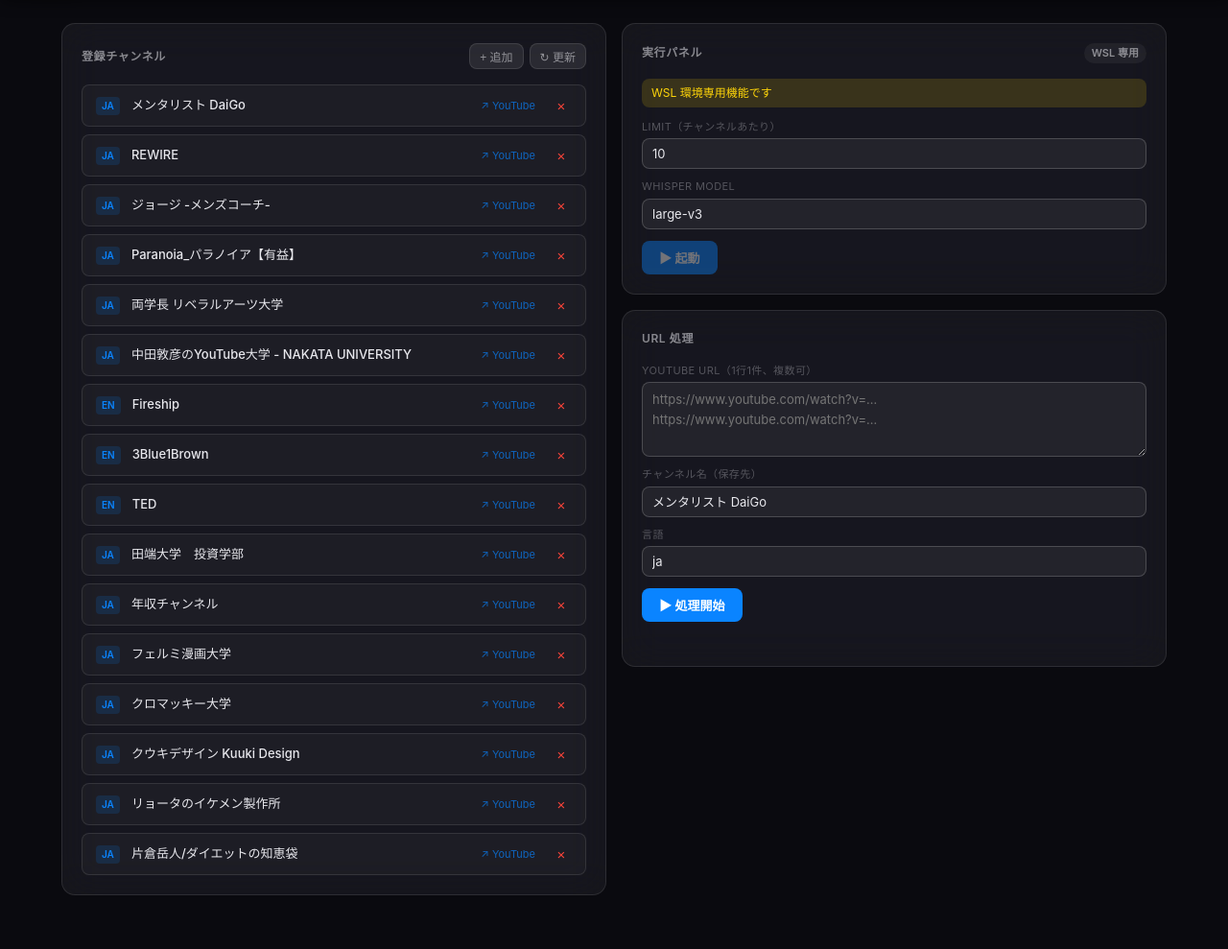
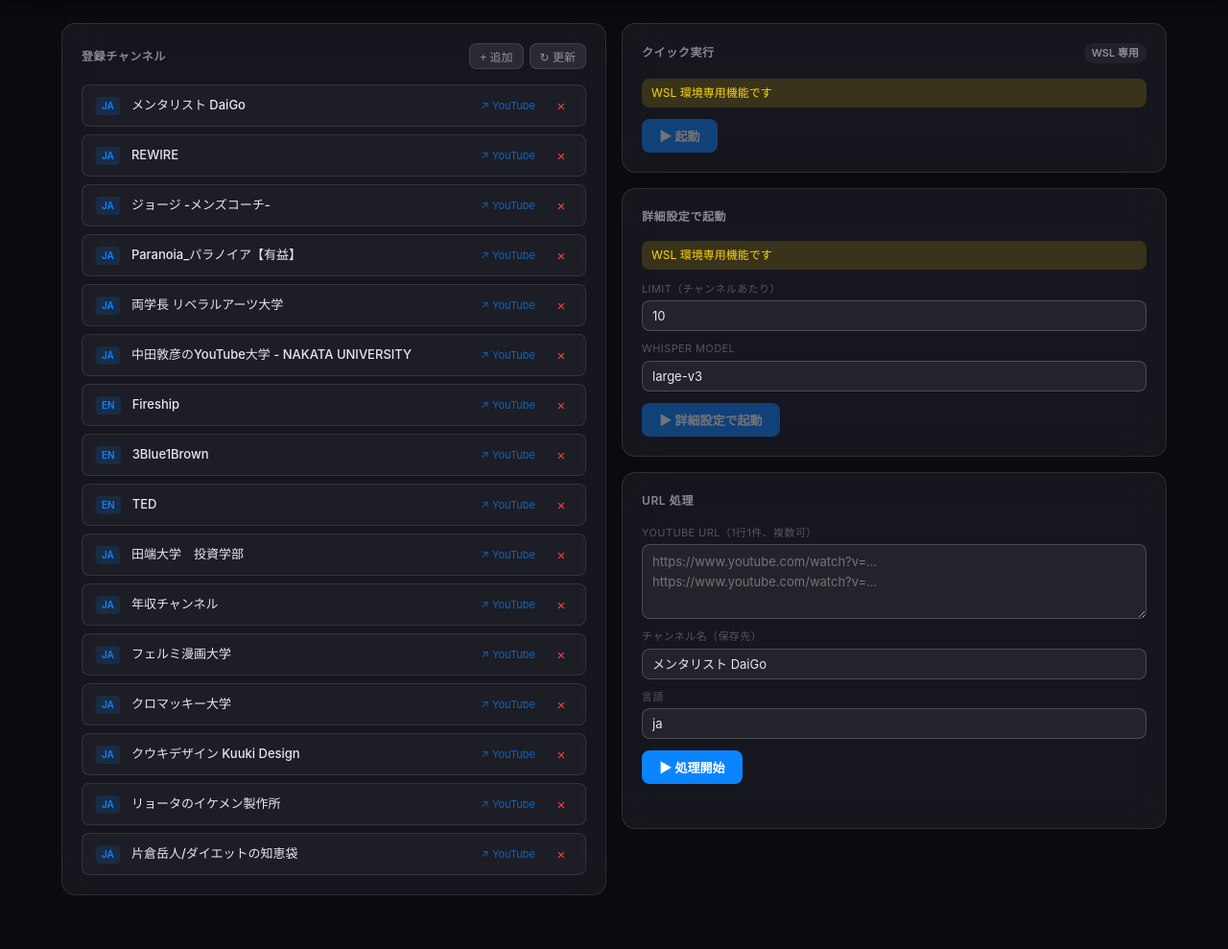
Before and after one commit to YOSHIHIDEShimoji/yt-learn, a FastAPI app: page / in a window 1280 px wide. Shown: the part 104-1093 px from the top of the page at 96% size. Run offline with FastAPI, Linux system fonts and the light colour scheme.

Commit message:
feat: HOME タブ クイック実行パネルを追加（3パネル構成）
詳細設定パネルの上にオプションなしのクイック実行カードを追加し、
右カラムを クイック実行 / 詳細設定で起動 / URL処理 の3パネル構成に変更。

```diff
--- a/portal/static/app.js
+++ b/portal/static/app.js
@@ -322,13 +322,14 @@ document.addEventListener("DOMContentLoaded", () => {
       try { const d = await api("/api/env"); _isWsl = d.is_wsl; }
       catch { _isWsl = false; }
       if (!_isWsl) {
-        const w1 = document.getElementById("run-wsl-warn");
-        const s  = document.getElementById("run-start-btn");
-        if (w1) w1.style.display = "block";
-        if (s)  s.disabled = true;
+        ["run-wsl-warn", "adv-wsl-warn"].forEach(id => {
+          const el = document.getElementById(id); if (el) el.style.display = "block";
+        });
+        ["run-start-btn", "adv-start-btn"].forEach(id => {
+          const el = document.getElementById(id); if (el) el.disabled = true;
+        });
         const badge = document.getElementById("run-badge");
         if (badge) { badge.className = "badge badge-gray"; badge.textContent = "WSL 専用"; }
-        // URL処理は WSL 制限なし — proc-submit-btn は常に有効
         return;
       }
     }
@@ -342,32 +343,37 @@ document.addEventListener("DOMContentLoaded", () => {
       const badge    = document.getElementById("run-badge");
       const startBtn = document.getElementById("run-start-btn");
       const stopBtn  = document.getElementById("run-stop-btn");
+      const advBtn   = document.getElementById("adv-start-btn");
       if (!badge) return;
       if (running) {
-        badge.className  = "badge badge-green";
+        badge.className   = "badge badge-green";
         badge.textContent = session ? `稼働中: ${session}` : "稼働中";
         if (startBtn) startBtn.style.display = "none";
         if (stopBtn)  stopBtn.style.display  = "";
+        if (advBtn)   advBtn.disabled = true;
       } else {
-        badge.className  = "badge badge-gray"; badge.textContent = "停止中";
+        badge.className   = "badge badge-gray"; badge.textContent = "停止中";
         if (startBtn) startBtn.style.display = "";
         if (stopBtn)  stopBtn.style.display  = "none";
+        if (advBtn)   advBtn.disabled = false;
       }
     } catch {}
   }
 
-  window.startRun = async function() {
-    const limit    = parseInt(document.getElementById("run-limit").value)  || 10;
-    const model    = document.getElementById("run-model").value;
-    const startBtn = document.getElementById("run-start-btn");
+  window.startRun = async function(useOptions = false) {
+    const limit    = useOptions ? (parseInt(document.getElementById("run-limit").value) || 10) : 10;
+    const model    = useOptions ? document.getElementById("run-model").value : "large-v3";
+    const btnId    = useOptions ? "adv-start-btn" : "run-start-btn";
+    const startBtn = document.getElementById(btnId);
+    const origText = startBtn.textContent;
     startBtn.disabled = true; startBtn.textContent = "起動中…";
     try {
       await api("/api/run", 10000, "POST", { limit, model });
       await _updateRunBadge();
       switchTab("status");
     } catch (e) {
-      alert("起動失敗: " + String(e.message));
-      startBtn.disabled = false; startBtn.textContent = "▶ 起動";
+      await showConfirm(`起動失敗: ${e.message}`, "OK", false);
+      startBtn.disabled = false; startBtn.textContent = origText;
     }
   };
 
--- a/portal/templates/index.html
+++ b/portal/templates/index.html
@@ -42,13 +42,23 @@
         </div>
       </div>
       <div>
-        <!-- 実行パネル -->
+        <!-- クイック実行 -->
         <div class="card">
           <div class="card-title-row">
-            <span class="card-title" style="margin-bottom:0">実行パネル</span>
+            <span class="card-title" style="margin-bottom:0">クイック実行</span>
             <span id="run-badge" class="badge badge-gray">確認中…</span>
           </div>
           <div id="run-wsl-warn" class="run-warn" style="display:none">WSL 環境専用機能です</div>
+          <div class="run-btns" style="margin-top:4px">
+            <button id="run-start-btn" class="btn-primary" onclick="startRun()">▶ 起動</button>
+            <button id="run-stop-btn" class="btn-danger" style="display:none" onclick="stopRun()">■ 停止</button>
+          </div>
+        </div>
+
+        <!-- 詳細実行パネル -->
+        <div class="card">
+          <div class="card-title">詳細設定で起動</div>
+          <div id="adv-wsl-warn" class="run-warn" style="display:none">WSL 環境専用機能です</div>
           <div class="run-form">
             <div class="form-row">
               <label class="form-label">Limit（チャンネルあたり）</label>
@@ -66,8 +76,7 @@
             </div>
           </div>
           <div class="run-btns">
-            <button id="run-start-btn" class="btn-primary" onclick="startRun()">▶ 起動</button>
-            <button id="run-stop-btn" class="btn-danger" style="display:none" onclick="stopRun()">■ 停止</button>
+            <button id="adv-start-btn" class="btn-primary" onclick="startRun(true)">▶ 詳細設定で起動</button>
           </div>
         </div>
 
```
